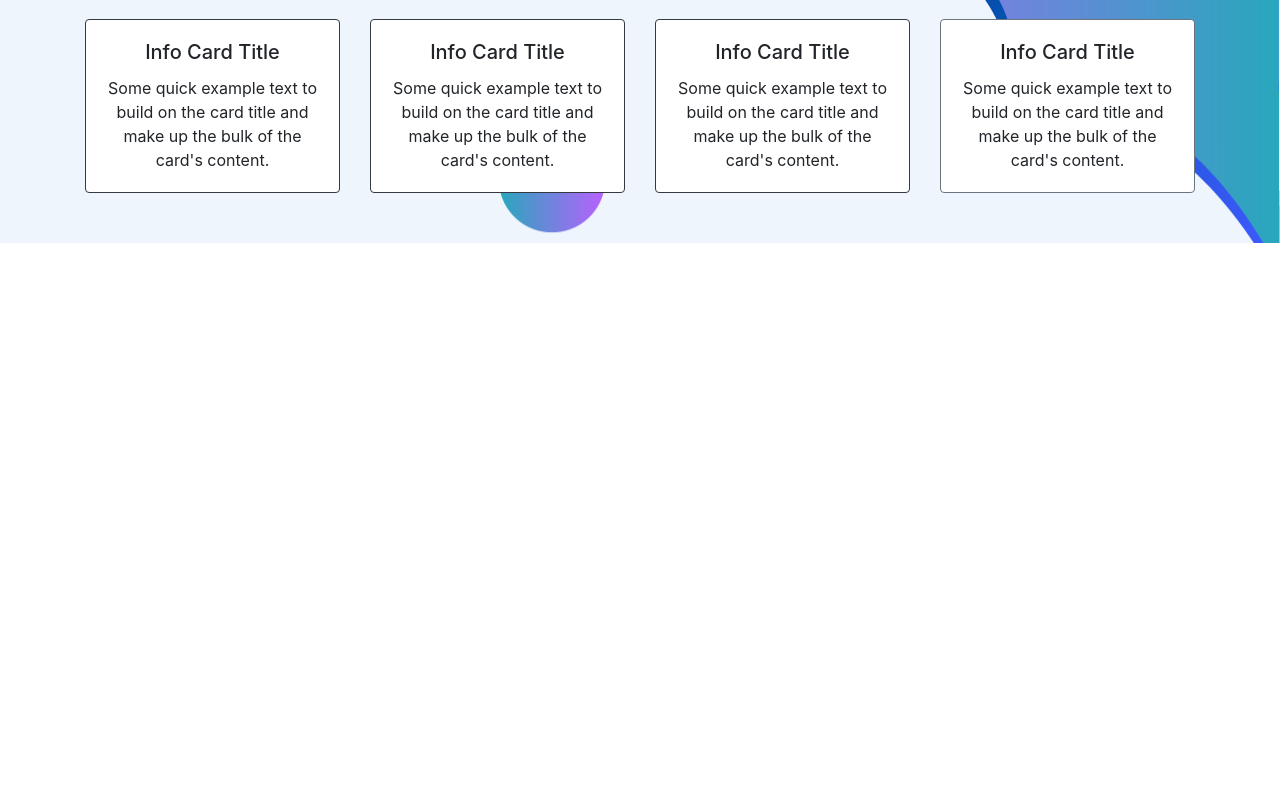
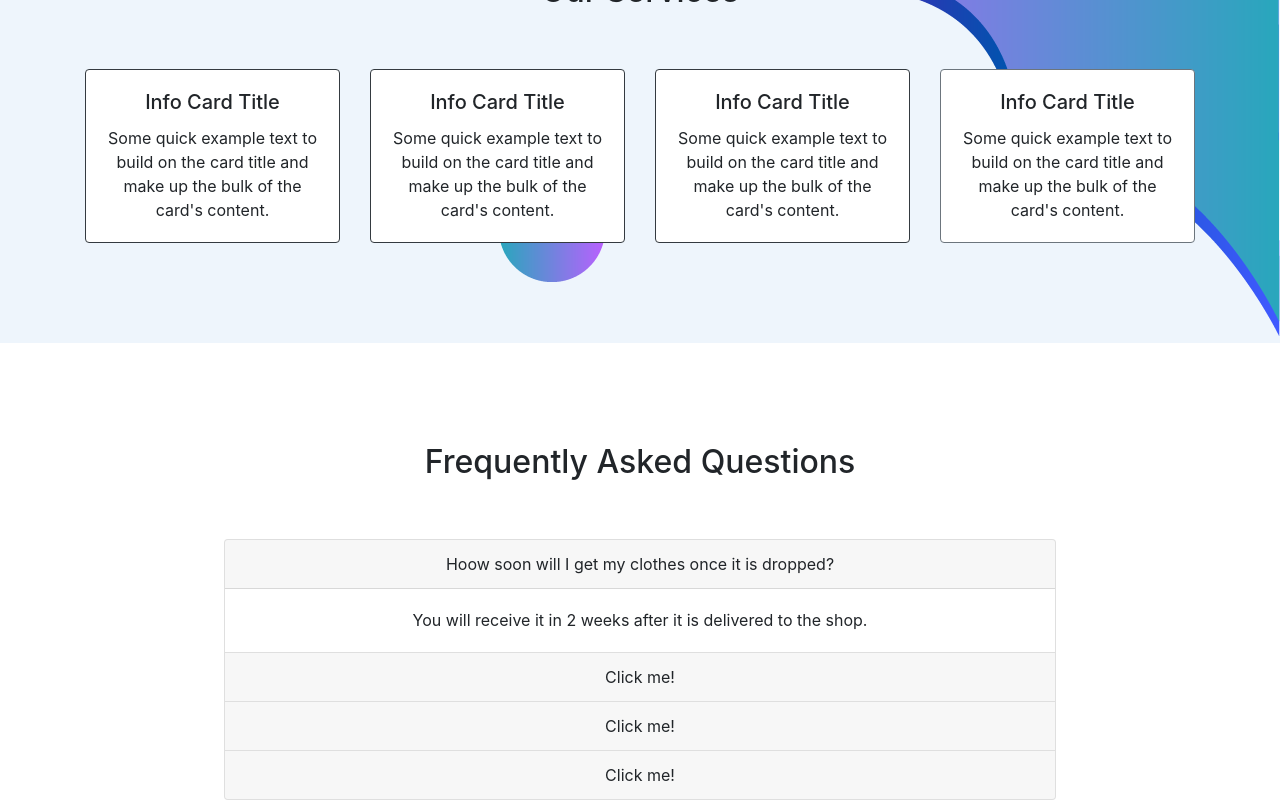
Before and after one commit to gbejula/react-website, a React (Create React App) app: page / in a window 1280 px wide. Shown: the part 1769-2569 px from the top of the page. Before the commit the page ends 2012 px from the top, so only its background shows below. Built offline with nearby package versions, Linux system fonts and the light colour scheme.

Commit message:
added the faq

```diff
--- a/src/App.js
+++ b/src/App.js
@@ -3,6 +3,7 @@ import './App.css';
 import CarouselContainer from './components/CarouselContainer';
 import CardContainer from './components/CardContainer';
 import Features from './components/Features';
+import Faq from './components/Faq';
 
 function App() {
   return (
@@ -11,6 +12,7 @@ function App() {
       <CarouselContainer />
       <CardContainer />
       <Features />
+      <Faq />
     </>
   );
 }
--- /dev/null
+++ b/src/components/Faq.js
@@ -0,0 +1,53 @@
+import React from 'react';
+import { Accordion, Card, Container } from 'react-bootstrap';
+
+import './Faq.module.css';
+
+const Faq = () => {
+  return (
+    <div>
+      <h2>Frequently Asked Questions</h2>
+      <Container>
+        <Accordion defaultActiveKey='0' className='text-center w-75 mx-auto'>
+          <Card>
+            <Accordion.Toggle as={Card.Header} eventKey='0'>
+              Hoow soon will I get my clothes once it is dropped?
+            </Accordion.Toggle>
+            <Accordion.Collapse eventKey='0'>
+              <Card.Body>
+                You will receive it in 2 weeks after it is delivered to the
+                shop.
+              </Card.Body>
+            </Accordion.Collapse>
+          </Card>
+          <Card>
+            <Accordion.Toggle as={Card.Header} eventKey='1'>
+              Click me!
+            </Accordion.Toggle>
+            <Accordion.Collapse eventKey='1'>
+              <Card.Body>Hello! I'm another body</Card.Body>
+            </Accordion.Collapse>
+          </Card>
+          <Card>
+            <Accordion.Toggle as={Card.Header} eventKey='2'>
+              Click me!
+            </Accordion.Toggle>
+            <Accordion.Collapse eventKey='2'>
+              <Card.Body>Hello! I'm another body</Card.Body>
+            </Accordion.Collapse>
+          </Card>
+          <Card>
+            <Accordion.Toggle as={Card.Header} eventKey='3'>
+              Click me!
+            </Accordion.Toggle>
+            <Accordion.Collapse eventKey='3'>
+              <Card.Body>Hello! I'm another body</Card.Body>
+            </Accordion.Collapse>
+          </Card>
+        </Accordion>
+      </Container>
+    </div>
+  );
+};
+
+export default Faq;
--- /dev/null
+++ b/src/components/Faq.module.css
@@ -0,0 +1,3 @@
+h2 {
+  padding: 100px 0 50px 0;
+}
--- a/src/components/Features.module.css
+++ b/src/components/Features.module.css
@@ -1,5 +1,5 @@
 .features {
-  padding: 50px 0;
+  padding: 100px 0;
   background-color:#eef5fc;
   text-align: center;
   background-image: url('../assests/images/Abract01.png');
@@ -8,7 +8,7 @@
 }
 
 h2 {
-  padding: 100px 0 50px 0;
+  padding: 50px 0;
 }
 
 Card.Title {
--- a/src/components/Header.js
+++ b/src/components/Header.js
@@ -1,25 +1,25 @@
-import React from 'react'
-import { Container, Nav, Navbar } from 'react-bootstrap'
+import React from 'react';
+import { Container, Nav, Navbar, Button } from 'react-bootstrap';
 
 const Header = () => {
   return (
     <>
-  <Navbar collapseOnSelect fixed='top' expand="lg" bg="dark" variant="dark">
+      <Navbar collapseOnSelect fixed='top' expand='lg' bg='dark' variant='dark'>
         <Container>
-  <Navbar.Brand href="#home">Delicious Meals</Navbar.Brand>
-  <Navbar.Toggle aria-controls="responsive-navbar-nav" />
-  <Navbar.Collapse id="responsive-navbar-nav">
-    <Nav className="ml-auto">
-      <Nav.Link href="#features">Features</Nav.Link>
-      <Nav.Link href="#pricing">About</Nav.Link>
-
+          <Navbar.Brand href='#home'>Delicious Meals</Navbar.Brand>
+          <Navbar.Toggle aria-controls='responsive-navbar-nav' />
+          <Navbar.Collapse id='responsive-navbar-nav'>
+            <Nav className='ml-auto'>
+              <Nav.Link href='#features'>Features</Nav.Link>
+              <Nav.Link href='#pricing'>About</Nav.Link>
             </Nav>
+            <Button variant='primary mr-2'>Login</Button>
+            <Button variant='secondary'>Sign Up</Button>
           </Navbar.Collapse>
         </Container>
       </Navbar>
+    </>
+  );
+};
 
-</>
-    )
-}
-
-export default Header
+export default Header;
```
Lines whose indentation alone changed are shown as unchanged.
